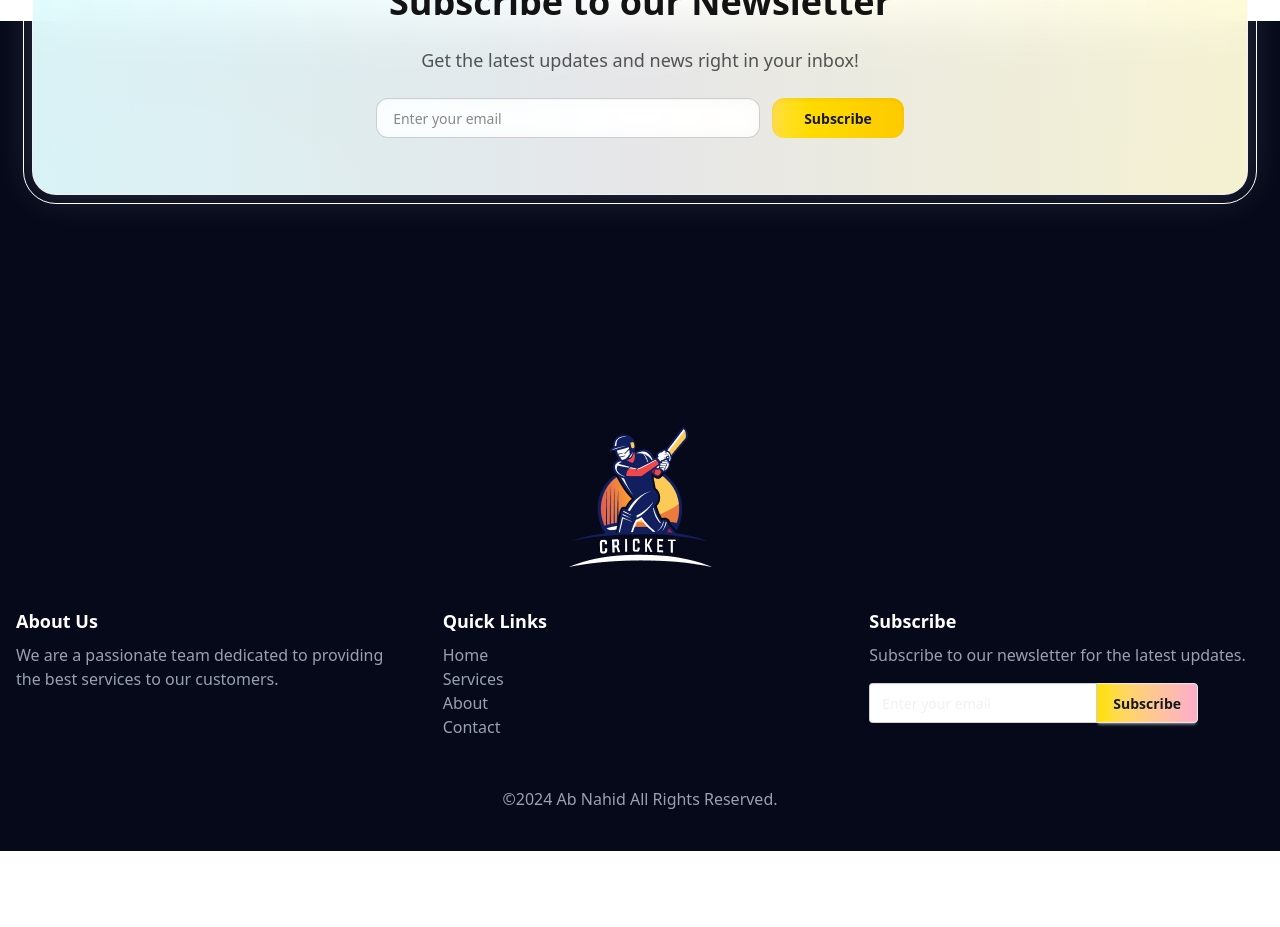
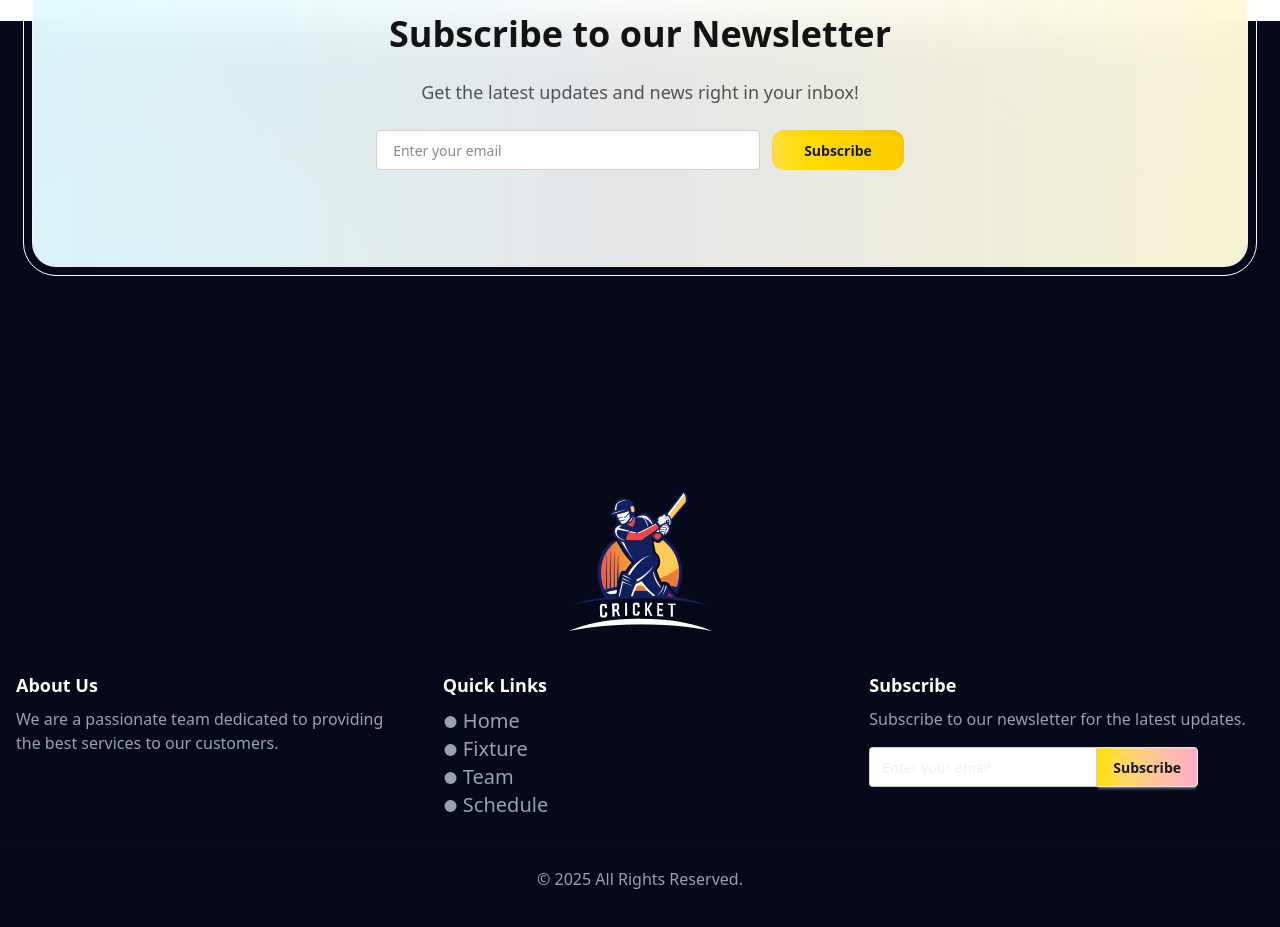
Before and after one commit to nozibuddowla/bpl-dream, a React (Vite) app: page / in a window 1280 px wide. Shown: the part 6920-7847 px from the top of the page. Before the commit the page ends 7771 px from the top, so only its background shows below. Built offline with nearby package versions, Linux system fonts and the light colour scheme.

Commit message:
fix some issues

```diff
--- a/src/components/Footer/Footer.jsx
+++ b/src/components/Footer/Footer.jsx
@@ -1,6 +1,9 @@
+import { FontAwesomeIcon } from '@fortawesome/react-fontawesome';
 import logoFooter from '../../assets/logo-footer.png';
+import { faCircle } from '@fortawesome/free-solid-svg-icons';
 
 const Footer = () => {
+    const year = new Date().getFullYear();
     return (
         <footer className="bg-[#06091A] text-neutral-content py-10">
         <div className="flex justify-center mb-10">
@@ -19,16 +22,20 @@ const Footer = () => {
                 <h5 className="font-bold text-lg text-white">Quick Links</h5>
                 <ul className="mt-2">
                     <li className="text-gray-400 hover:text-yellow-500">
-                <a href="#">Home</a>
+                        <FontAwesomeIcon icon={faCircle} size='xs' />
+                        <a href="#" className='text-xl'>  Home</a>
                     </li>
                     <li className="text-gray-400 hover:text-yellow-500">
-                <a href="#">Services</a>
+                        <FontAwesomeIcon icon={faCircle} size='xs' />
+                        <a href="#" className='text-xl'> Fixture</a>
                     </li>
                     <li className="text-gray-400 hover:text-yellow-500">
-                <a href="#">About</a>
+                        <FontAwesomeIcon icon={faCircle} size='xs'  />
+                        <a href="#" className='text-xl'> Team</a>
                     </li>
                     <li className="text-gray-400 hover:text-yellow-500">
-                <a href="#">Contact</a>
+                        <FontAwesomeIcon icon={faCircle} size='xs'  />
+                        <a href="#" className='text-xl'>  Schedule</a>
                     </li>
                 </ul>
             </div>
@@ -51,7 +58,7 @@ const Footer = () => {
         </div>
         <div className="divider"></div>
         <div className="text-center text-gray-400">
-            <p>©2024 Ab Nahid All Rights Reserved.</p>
+            <p> &copy; {year}  All Rights Reserved.</p>
         </div>
         </footer>
     )
--- a/src/components/Newsletter/Newsletter.jsx
+++ b/src/components/Newsletter/Newsletter.jsx
@@ -3,9 +3,9 @@ import '../../index.css'
 
 const Newsletter = () => {
     return (
-        <div className="bg-[#06091A] py-12 px-4 sm:px-6 lg:px-8">
+        <div className="bg-[#06091A] py-6 sm:py-8 lg:py-10 px-4 sm:px-6 lg:px-8">
             <div className="relative max-w-[1340px] w-full mx-auto rounded-3xl outline outline-[#ffffff] outline-offset-8 -translate-y-36">
-                <div className="relative bg-white/90 backdrop-blur-xl rounded-3xl border border-white/40 shadow-[0_0_40px_rgba(255,255,255,0.15)] p-10 sm:p-14 overflow-hidden">
+                <div className="relative bg-white/90 backdrop-blur-xl rounded-3xl border border-white/40 p-10 sm:p-14 md:p-20 lg:p-24 overflow-hidden">
                     <div className="absolute inset-0 bg-gradient-to-r from-cyan-100 via-transparent to-yellow-100 opacity-60 z-0"></div>
 
                     <img
@@ -25,7 +25,7 @@ const Newsletter = () => {
 
                             <div className="flex flex-col sm:flex-row items-center justify-center gap-3 mt-6">
                                 <input
-                                className="input input-bordered w-full sm:w-96 rounded-xl px-4 py-3 bg-white/70 backdrop-blur-sm text-[#131313] placeholder:text-[#13131380] focus:outline-none"
+                                className="input input-bordered w-full sm:w-96 px-4 py-3"
                                 placeholder="Enter your email"
                                 type="email"
                                 />
--- a/src/components/Player/Player.jsx
+++ b/src/components/Player/Player.jsx
@@ -19,11 +19,13 @@ const Player = ({player, availableBalance, setAvailableBalance, boughtPlayers, s
             return;
         }
         if (boughtPlayers.length === 6) {
-            toast("6 players is already selected!");
+            toast("Already 6 players are selected!");
             return;
         }
         setAvailableBalance(prev => Math.max(0, prev - price));
         setBoughtPlayers([...boughtPlayers, playerData]);
+
+        toast(`${name} is selected!`)
     }
 
     return (
@@ -74,7 +76,7 @@ const Player = ({player, availableBalance, setAvailableBalance, boughtPlayers, s
 
                             <button
                                 onClick={() => handleChoosePlayer(player)}
-                                disabled={(isSelected === true) || !canAfford || (boughtPlayers.length === 6)}
+                                disabled={(isSelected === true) || !canAfford}
                                 className={`btn btn-outline px-2.5 py-4 sora-normal cursor-pointer text-[#13131380] rounded-lg
                                 ${isSelected
                                     ? "bg-[#e7fe29] border-[#e7fe29] btn-soft"
```
Also changed, not shown: 2 other files (tests, documents, lock files or other folders). Lines whose indentation alone changed are shown as unchanged.
